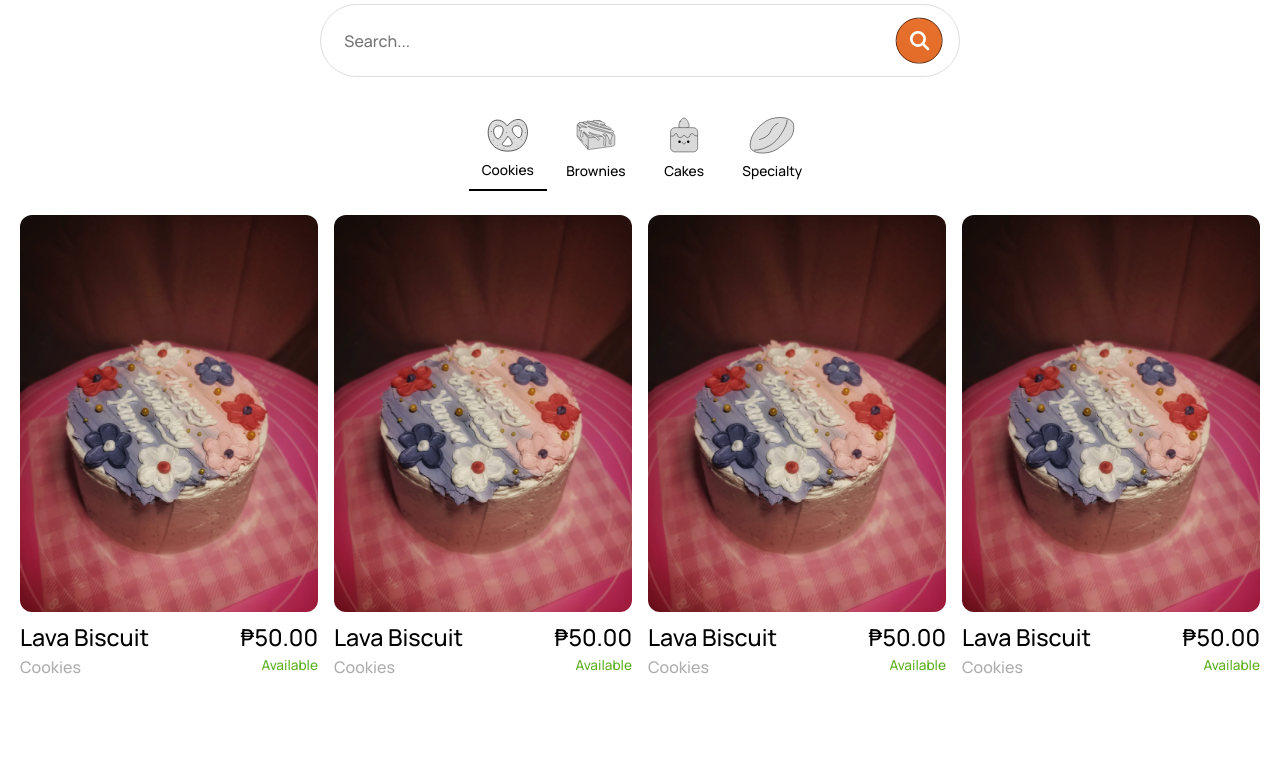
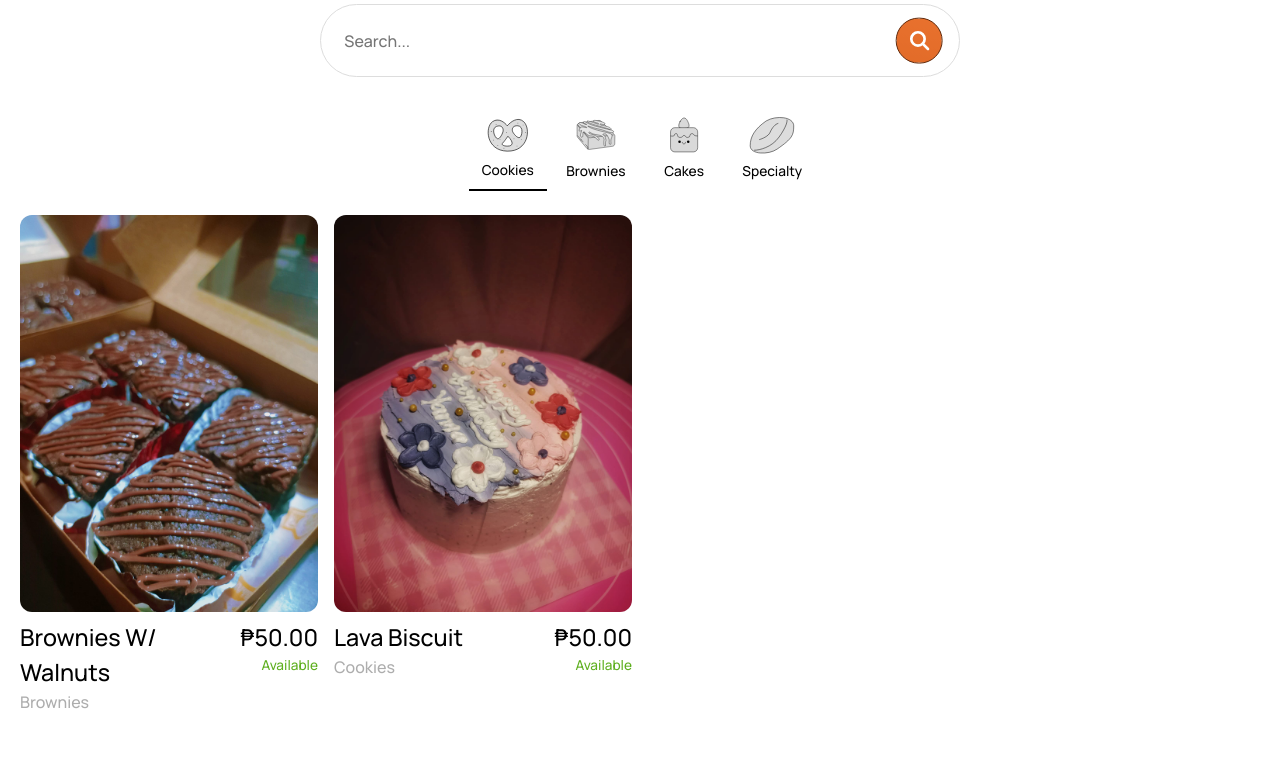
Before and after one commit to lash0000/im101, a PHP site: page /orcl/ in a window 1280 px wide. Shown: the part 227-1001 px from the top of the page. Before the commit the page ends 901 px from the top, so only its background shows below. Run offline with PHP 8.4, Linux system fonts and the light colour scheme; some libraries are stand-ins or nearby versions.

Commit message:
:star: product page added

```diff
--- a/index.php
+++ b/index.php
@@ -151,12 +151,12 @@
             <div class="grid-items-wrapper">
                 <a href="./views/product/" class="treiven-items">
                     <div class="treiven-pics">
-                        <img src="./public/login-banner.jpg" alt="">
+                        <img src="./public/signup-banner.jpg" alt="">
                     </div>
                     <div class="treiven-infos">
                         <div class="treiven-product">
-                            <span>Lava Biscuit</span>
-                            <p>Cookies</p>
+                            <span>Brownies W/ Walnuts</span>
+                            <p>Brownies</p>
                         </div>
                         <div class="treiven-product-price">
                             <span>₱50.00</span>
@@ -179,36 +179,7 @@
                         </div>
                     </div>
                 </a>
-                <a href="" class="treiven-items">
-                    <div class="treiven-pics">
-                        <img src="./public/login-banner.jpg" alt="">
-                    </div>
-                    <div class="treiven-infos">
-                        <div class="treiven-product">
-                            <span>Lava Biscuit</span>
-                            <p>Cookies</p>
-                        </div>
-                        <div class="treiven-product-price">
-                            <span>₱50.00</span>
-                            <p class="avail-stocks">Available</p>
-                        </div>
-                    </div>
-                </a>
-                <a href="" class="treiven-items">
-                    <div class="treiven-pics">
-                        <img src="./public/login-banner.jpg" alt="">
-                    </div>
-                    <div class="treiven-infos">
-                        <div class="treiven-product">
-                            <span>Lava Biscuit</span>
-                            <p>Cookies</p>
-                        </div>
-                        <div class="treiven-product-price">
-                            <span>₱50.00</span>
-                            <p class="avail-stocks">Available</p>
-                        </div>
-                    </div>
-                </a>
+
             </div>
         </div>
     </main>
```
